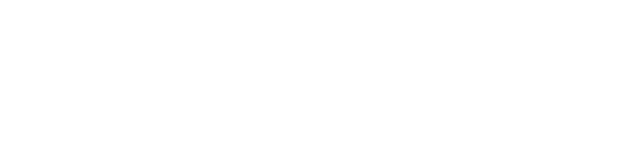
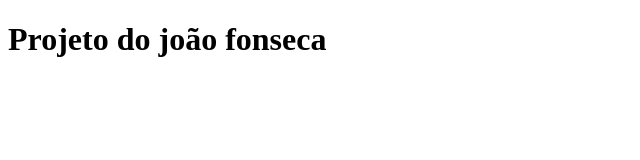
Before and after one commit to ynhic/git, a plain HTML site: page index.html in a window 1280 px wide. Shown: the whole page, without its empty margins (0-640 px from the left). Drawn offline with Linux system fonts and the light colour scheme.

Commit message:
Titulo da pagina

```diff
--- a/index.html
+++ b/index.html
@@ -5,6 +5,7 @@
 	<title>Document</title>
 </head>
 <body>
+	<h1>Projeto do joão fonseca</h1>
 
 </body>
 </html>
```
